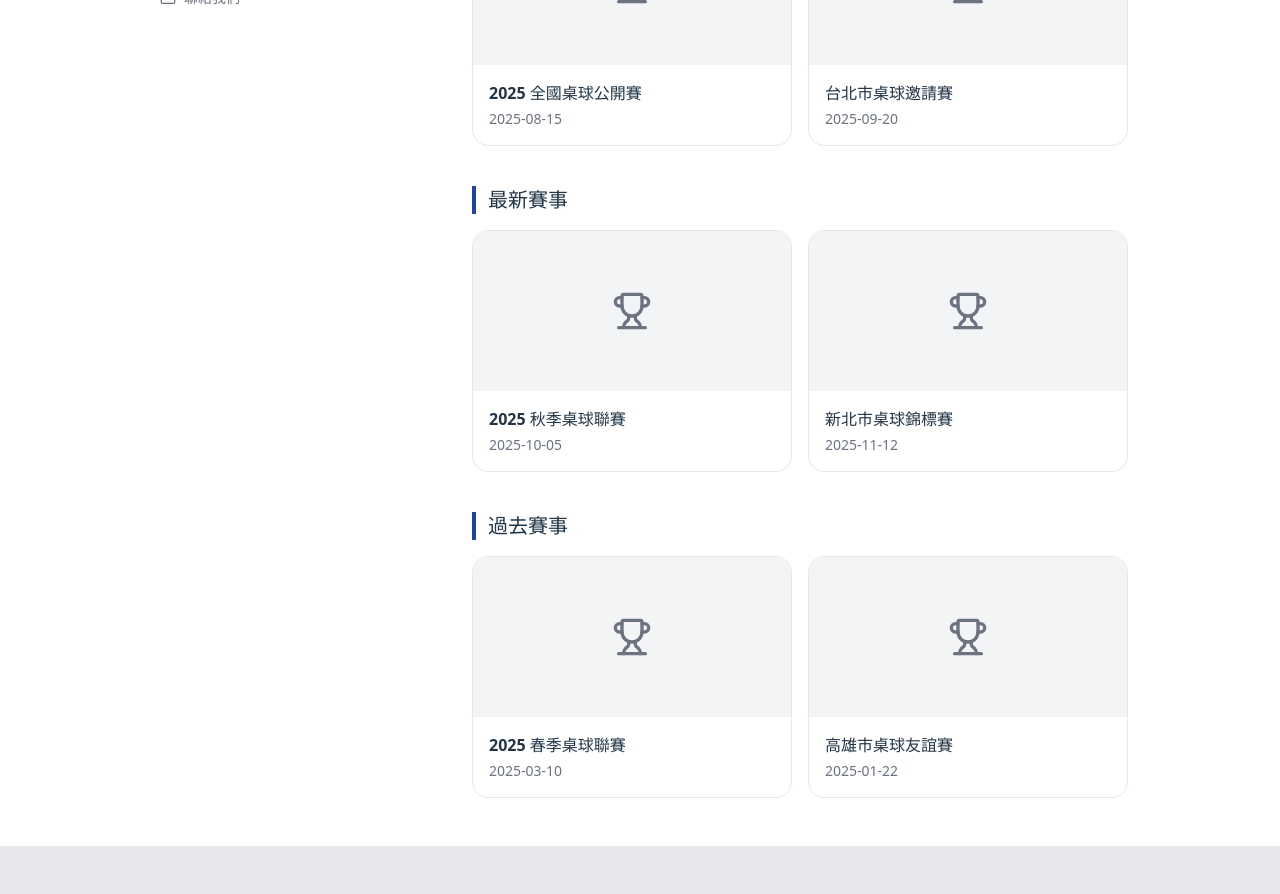
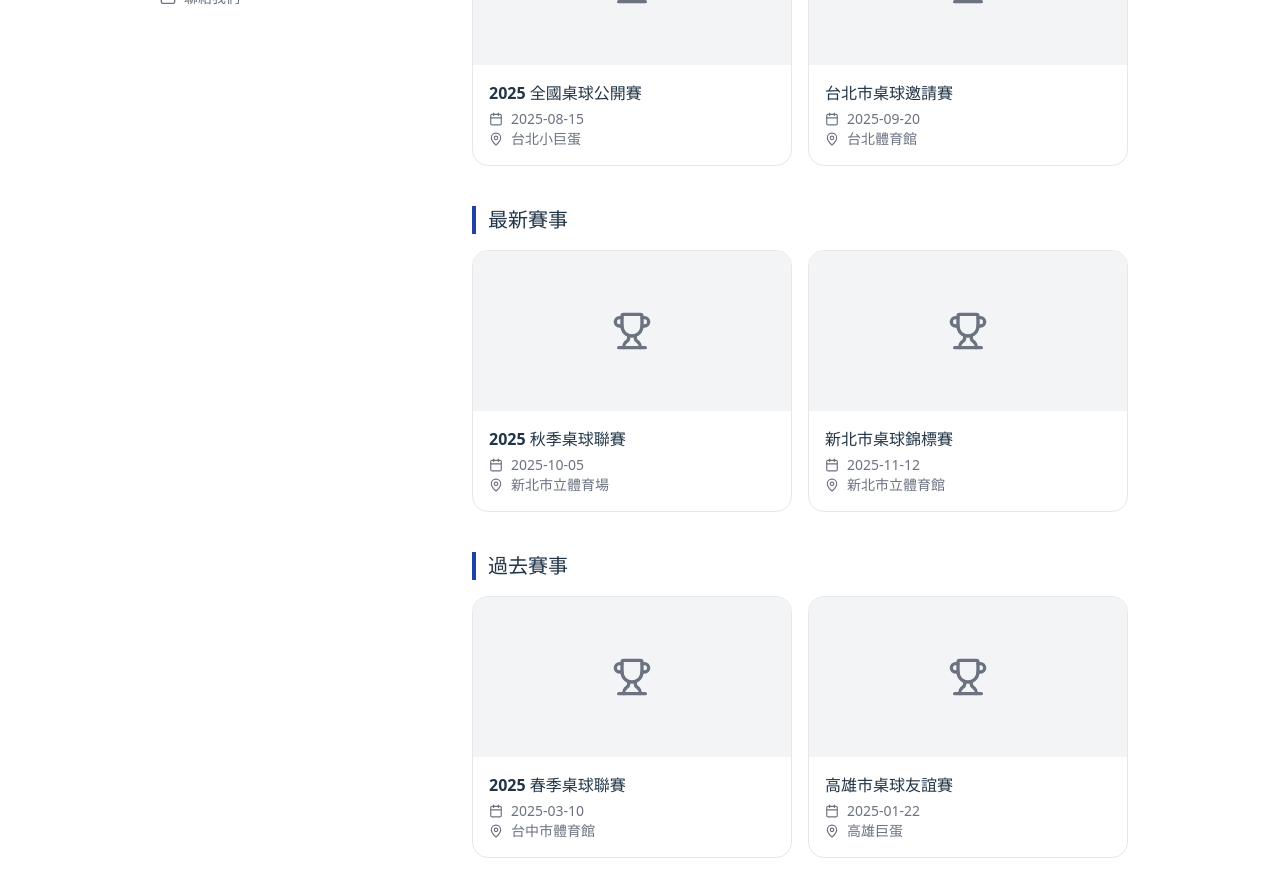
Before and after one commit to comea22/Nexus_frontend, a React (Vite) app: page /profile in a window 1280 px wide. Shown: the part 660-1554 px from the top of the page. Built offline with nearby package versions, Linux system fonts and the light colour scheme.

Commit message:
feat: 新增功能簡介區塊、賽事地點顯示

```diff
--- a/src/components/EventCard.jsx
+++ b/src/components/EventCard.jsx
@@ -1,7 +1,7 @@
-import { Trophy } from 'lucide-react'
+import { Trophy, Calendar, MapPin } from 'lucide-react'
 import { Link } from 'react-router-dom'
 
-function EventCard({ id, title, date, image, from }) {
+function EventCard({ id, title, date, location, image, from }) {
   return (
     <Link to={`/events/${id}`} state={from ? { from } : undefined} className="border border-border rounded-2xl overflow-hidden transition-shadow hover:shadow-md cursor-pointer block">
       {image ? (
@@ -13,7 +13,8 @@ function EventCard({ id, title, date, image, from }) {
       )}
       <div className="p-4 text-left">
         <h3 className="font-bold text-text">{title}</h3>
-        <p className="text-text-secondary text-sm mt-1">{date}</p>
+        <p className="text-text-secondary text-sm mt-1 flex items-center gap-2"><Calendar className="w-3.5 h-3.5" />{date}</p>
+        {location && <p className="text-text-secondary text-sm flex items-center gap-2"><MapPin className="w-3.5 h-3.5" />{location}</p>}
       </div>
     </Link>
   )
--- a/src/components/Footer.jsx
+++ b/src/components/Footer.jsx
@@ -14,24 +14,24 @@ function Footer() {
           <div>
             <h3 className="font-bold mb-4">條款與政策</h3>
             <ul className="space-y-2 text-sm text-text-secondary">
-              <li><Link to="/privacy" className="hover:underline">隱私權政策</Link></li>
-              <li><Link to="/terms" className="hover:underline">服務條款</Link></li>
+              <li><Link to="/privacy" className="hover:underline hover:underline-offset-4">隱私權政策</Link></li>
+              <li><Link to="/terms" className="hover:underline hover:underline-offset-4">服務條款</Link></li>
             </ul>
           </div>
 
           <div>
             <h3 className="font-bold mb-4">會員資訊</h3>
             <ul className="space-y-2 text-sm text-text-secondary">
-              <li><Link to="/register" className="hover:underline">會員註冊</Link></li>
-              <li><Link to="/login" className="hover:underline">會員登入</Link></li>
+              <li><Link to="/register" className="hover:underline hover:underline-offset-4">會員註冊</Link></li>
+              <li><Link to="/login" className="hover:underline hover:underline-offset-4">會員登入</Link></li>
             </ul>
           </div>
 
           <div>
             <h3 className="font-bold mb-4">關於我們</h3>
             <ul className="space-y-2 text-sm text-text-secondary">
-              <li><Link to="/about" className="hover:underline">簡介</Link></li>
-              <li><a href="mailto:contact@example.com" className="hover:underline">contact@example.com</a></li>
+              <li><Link to="/about" className="hover:underline hover:underline-offset-4">系統簡介</Link></li>
+              <li><Link to="/contact" className="hover:underline hover:underline-offset-4">聯絡我們</Link></li>
             </ul>
           </div>
         </div>
--- a/src/pages/Events.jsx
+++ b/src/pages/Events.jsx
@@ -22,24 +22,28 @@ const mockEvents = [
   {
     id: 1,
     title: '2026 全國桌球公開賽',
+    location: '台北小巨蛋',
     start: new Date(2026, 3, 15),
     end: new Date(2026, 3, 17),
   },
   {
     id: 2,
     title: '台北市桌球邀請賽',
+    location: '台北體育館',
     start: new Date(2026, 4, 20),
     end: new Date(2026, 4, 21),
   },
   {
     id: 3,
     title: '2026 秋季桌球聯賽',
+    location: '新北市立體育場',
     start: new Date(2026, 6, 5),
     end: new Date(2026, 6, 5),
   },
   {
     id: 4,
     title: '新北市桌球錦標賽',
+    location: '新北市立體育館',
     start: new Date(2026, 8, 12),
     end: new Date(2026, 8, 14),
   },
@@ -174,6 +178,7 @@ function Events() {
               id={event.id}
               title={event.title}
               date={format(event.start, 'yyyy/MM/dd')}
+              location={event.location}
             />
           ))}
         </div>
--- a/src/pages/Home.jsx
+++ b/src/pages/Home.jsx
@@ -5,11 +5,9 @@ function Home() {
   const [openIndex, setOpenIndex] = useState(null)
 
   const faqs = [
-    { question: '問題一的內容在這裡？', answer: '答案一的內容在這裡，可以填寫詳細的說明文字。' },
-    { question: '問題二的內容在這裡？', answer: '答案二的內容在這裡，可以填寫詳細的說明文字。' },
-    { question: '問題三的內容在這裡？', answer: '答案三的內容在這裡，可以填寫詳細的說明文字。' },
-    { question: '問題四的內容在這裡？', answer: '答案四的內容在這裡，可以填寫詳細的說明文字。' },
-    { question: '問題五的內容在這裡？', answer: '答案五的內容在這裡，可以填寫詳細的說明文字。' },
+    { question: '請問一定要成為會員才可以報名比賽嗎？', answer: '是的，一定要註冊成爲會員（成為龍濱桌協的一員），才可以報名比賽，並享有管理個人賽事、編輯比賽狀態等服務。' },
+    { question: '請問我該如何成為龍濱桌協的成員呢？', answer: '入會需繳納會費，若有興趣，歡迎聯繫 XXX，或者於每週四親臨龍濱桌協詢問。' },
+    { question: '我還想問其他問題，該如何詢問？', answer: '歡迎來信至 example@gmail.com，我們會盡快回信。' },
   ]
 
   const toggleFaq = (index) => {
@@ -35,6 +33,19 @@ function Home() {
           尋找賽事
         </button>
       </div>
+
+      <section className="max-w-6xl mx-auto px-6 py-16">
+        <div className="text-center mb-12">
+          <h2 className="text-3xl font-bold inline-block pb-4 border-b-6 border-primary">功能簡介</h2>
+        </div>
+        <div>
+          <img
+            src="https://placehold.co/1200x400"
+            alt="功能簡介"
+            className="w-full rounded-2xl"
+          />
+        </div>
+      </section>
 
       <section className="max-w-6xl mx-auto px-6 py-16">
         <div className="text-center mb-12">
@@ -66,7 +77,7 @@ function Home() {
                 />
               </button>
               {openIndex === index && (
-                <div className="p-5 pt-0 text-text-secondary">
+                <div className="p-5 pt-0 mt-4 text-text-secondary text-left">
                   {faq.answer}
                 </div>
               )}
--- a/src/pages/Profile.jsx
+++ b/src/pages/Profile.jsx
@@ -14,20 +14,20 @@ const mockUser = {
 
 const mockEvents = {
   favorites: [
-    { id: 1, title: '2025 全國桌球公開賽', date: '2025-08-15' },
-    { id: 2, title: '台北市桌球邀請賽', date: '2025-09-20' },
+    { id: 1, title: '2025 全國桌球公開賽', date: '2025-08-15', location: '台北小巨蛋' },
+    { id: 2, title: '台北市桌球邀請賽', date: '2025-09-20', location: '台北體育館' },
   ],
   registrations: [
     { id: 1, title: '2026 全國桌球公開賽', date: '2026-04-15', location: '台北小巨蛋' },
     { id: 3, title: '2026 秋季桌球聯賽', date: '2026-07-05', location: '新北市立體育場' },
   ],
   upcoming: [
-    { id: 3, title: '2025 秋季桌球聯賽', date: '2025-10-05' },
-    { id: 4, title: '新北市桌球錦標賽', date: '2025-11-12' },
+    { id: 3, title: '2025 秋季桌球聯賽', date: '2025-10-05', location: '新北市立體育場' },
+    { id: 4, title: '新北市桌球錦標賽', date: '2025-11-12', location: '新北市立體育館' },
   ],
   past: [
-    { id: 5, title: '2025 春季桌球聯賽', date: '2025-03-10' },
-    { id: 6, title: '高雄市桌球友誼賽', date: '2025-01-22' },
+    { id: 5, title: '2025 春季桌球聯賽', date: '2025-03-10', location: '台中市體育館' },
+    { id: 6, title: '高雄市桌球友誼賽', date: '2025-01-22', location: '高雄巨蛋' },
   ],
 }
 
@@ -157,6 +157,7 @@ function Profile() {
                     id={event.id}
                     title={event.title}
                     date={event.date}
+                    location={event.location}
                     from="profile"
                   />
                 ))}
```
